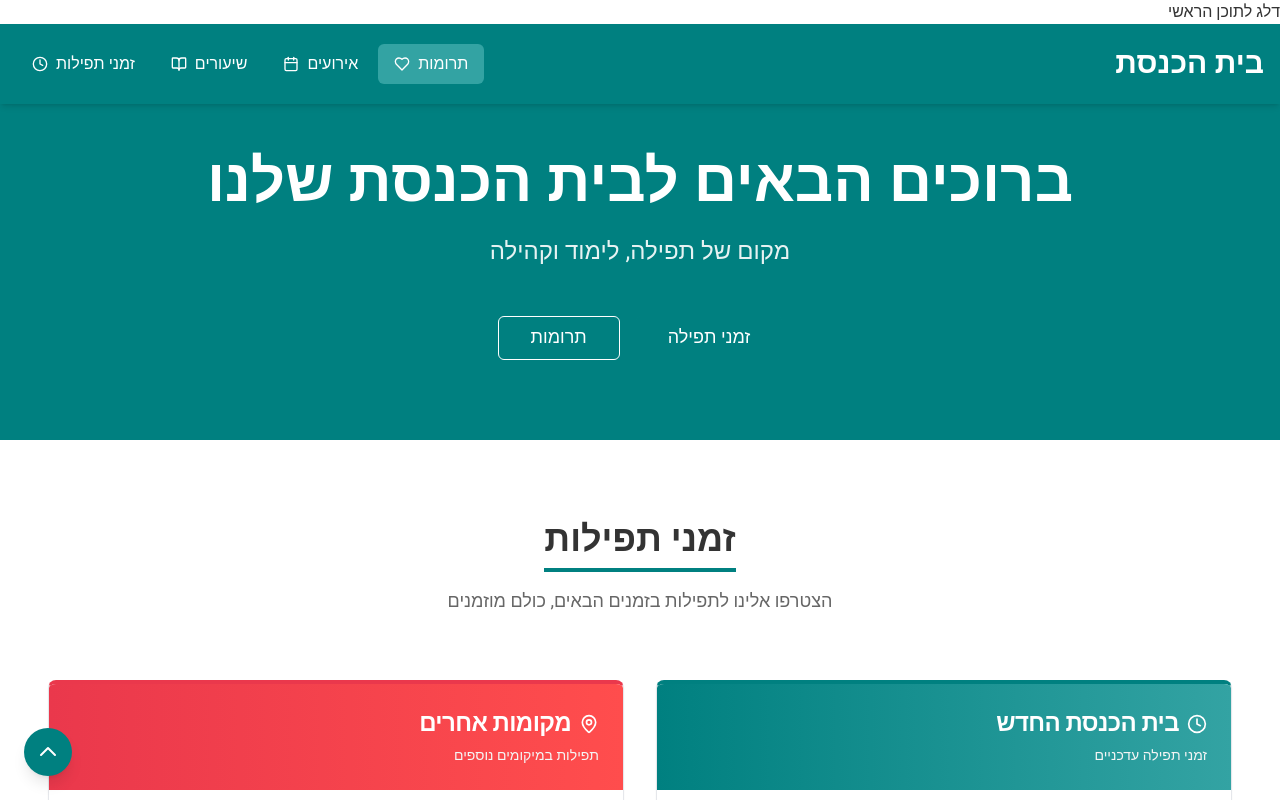
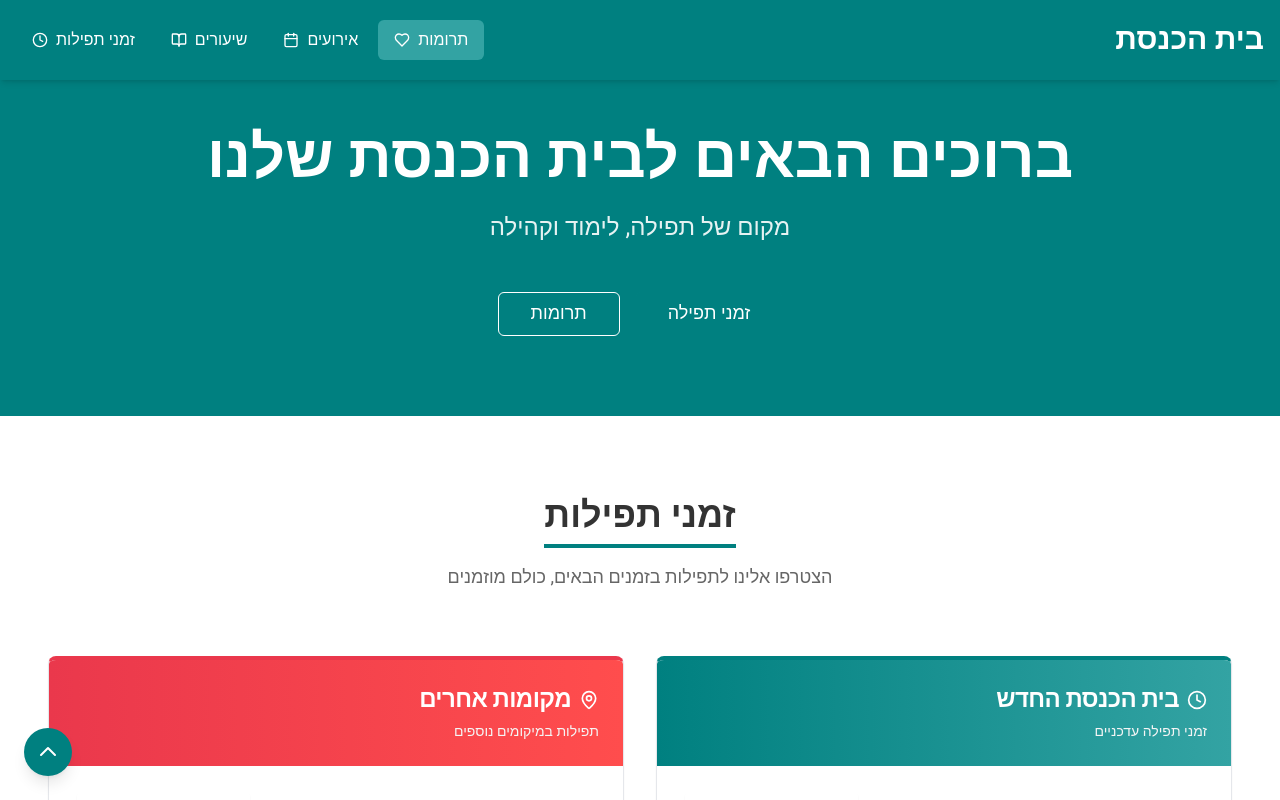
Before and after one commit to Yoel0Weiss/community-synagogue-hub-10, a React (Vite) app: page / in a window 1280 px wide. Shown: the top 800 px of the page. Built offline with nearby package versions, Linux system fonts and the light colour scheme.

Commit message:
Remove skip to content link
Removes the "דלג לתוכן הראשי" link from the top of the website.

```diff
--- a/index.html
+++ b/index.html
@@ -39,9 +39,6 @@
     <meta name="author" content="בית הכנסת">
   </head>
   <body>
-    <!-- Skip to content link for accessibility -->
-    <a href="#main-content" class="skip-to-content">דלג לתוכן הראשי</a>
-
     <div id="root"></div>
     <script type="module" src="/src/main.tsx"></script>
 
--- a/src/App.css
+++ b/src/App.css
@@ -24,25 +24,6 @@ img {
   max-width: 100%;
   height: auto;
   display: block;
-}
-
-/* Skip to content link for accessibility */
-.skip-to-content {
-  position: absolute;
-  left: 50%;
-  transform: translateX(-50%);
-  background: #008080;
-  color: white;
-  padding: 0.5rem 1rem;
-  z-index: 100;
-  text-decoration: none;
-  border-radius: 0 0 0.25rem 0.25rem;
-  transition: top 0.3s;
-  top: -40px;
-}
-
-.skip-to-content:focus {
-  top: 0;
 }
 
 /* Print styles */
```
